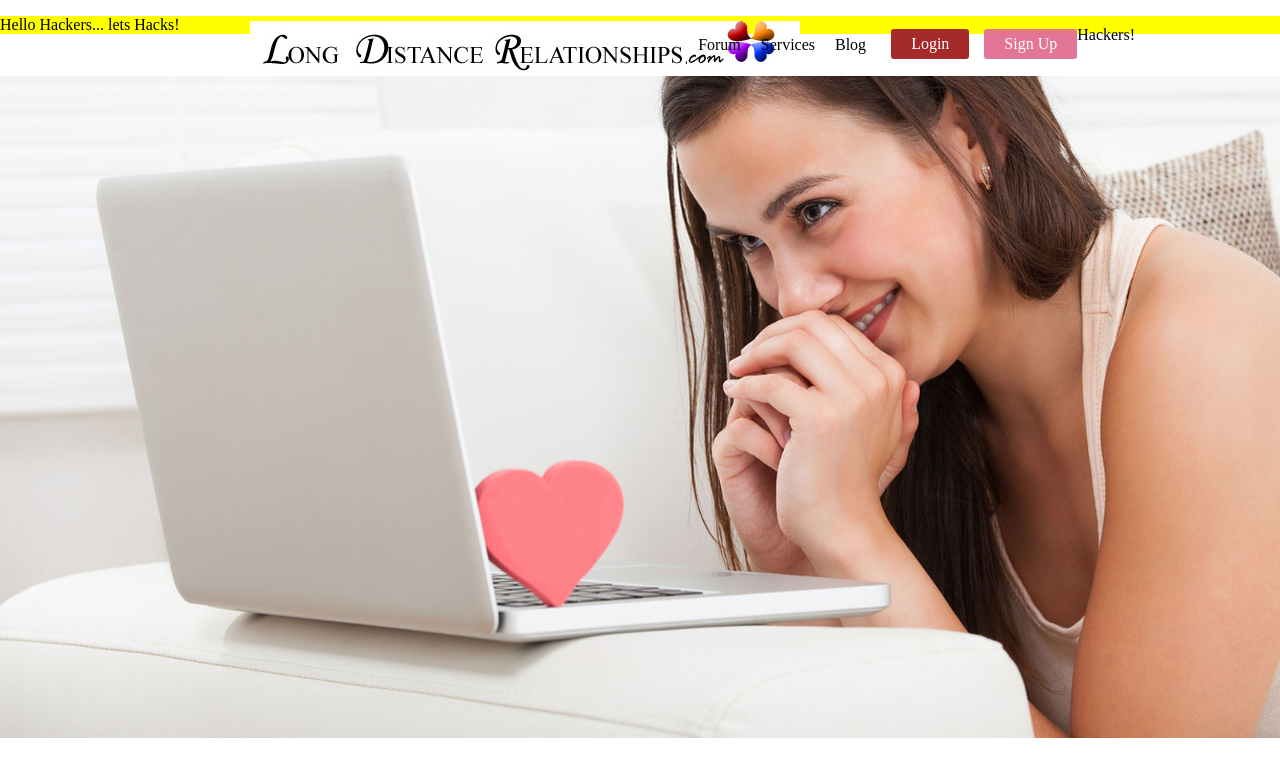
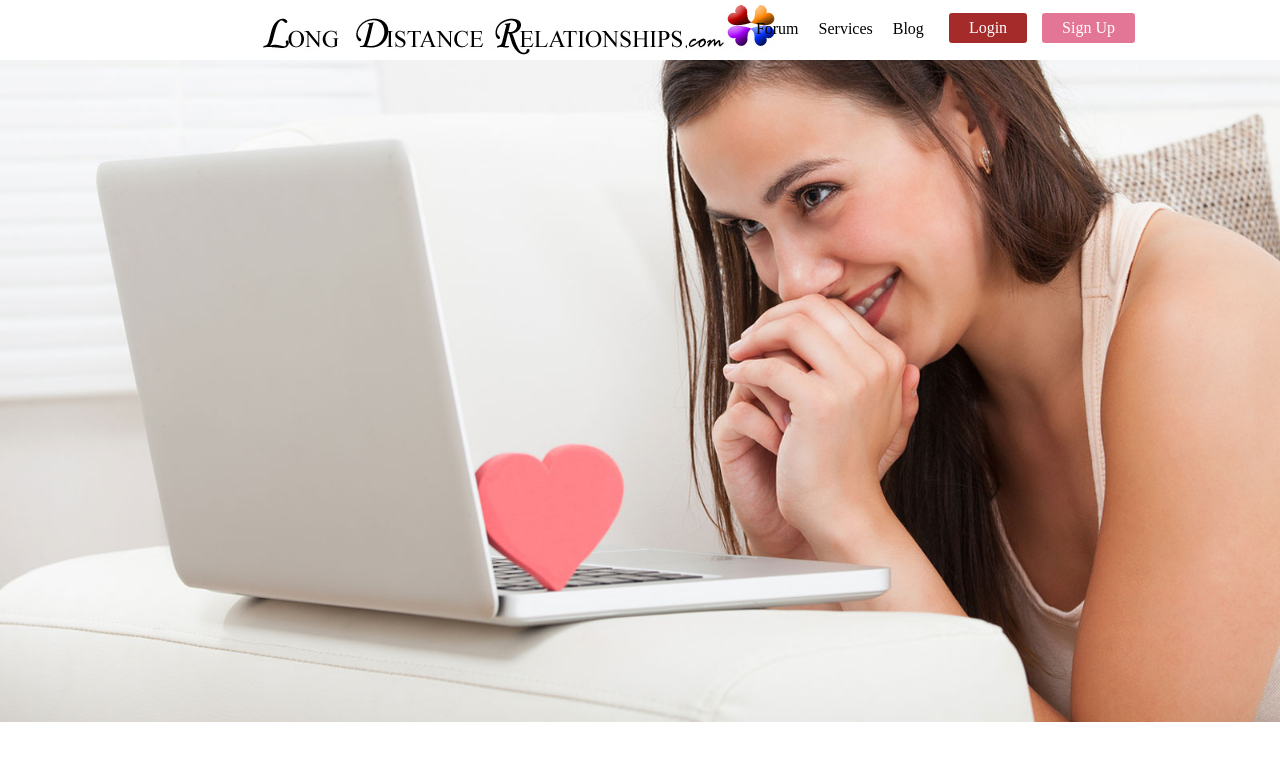
Before and after one commit to syed-786/HtmlTest, a plain HTML site: page index.html in a window 1280 px wide. Drawn offline with Linux system fonts and the light colour scheme.

Commit message:
Revert "Hello Hackers!"
This reverts commit a0335996c87898d2f8fdeb4f0fe5d1ab2f7a1f9b.

```diff
--- a/index.html
+++ b/index.html
@@ -19,10 +19,9 @@
                         <li><a href="#Blog">Blog</a></li>
                         <li class="log"><a href="#Login">Login</a></li>
                         <li class="sign"><a href="#Sign Up">Sign Up</a></li>
-                    	<li class="sign">Hackers!<li>
-			  </ul>
+                      </ul>
         </div>
-       <p>Hello Hackers... lets Hacks!</p>
+
         <div>
         <img src="images/banner.jpg" id="img2" alt="no img">
          </div>
```
